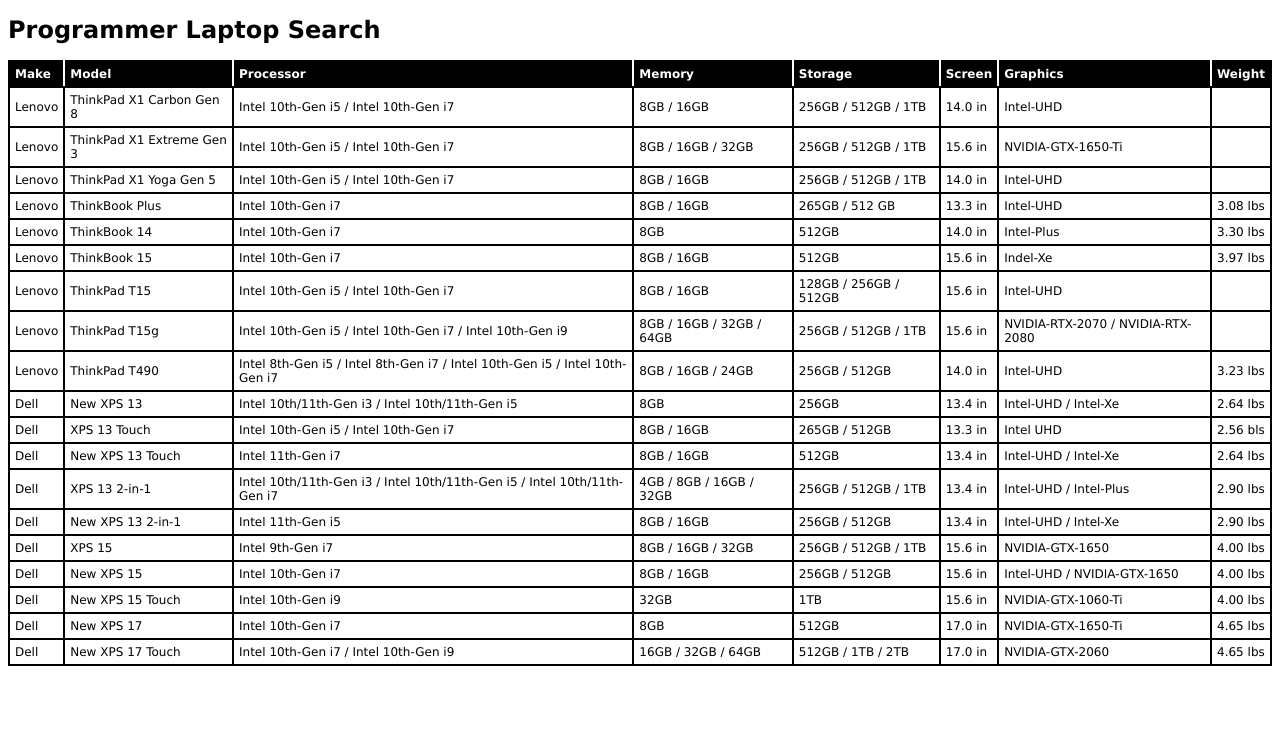
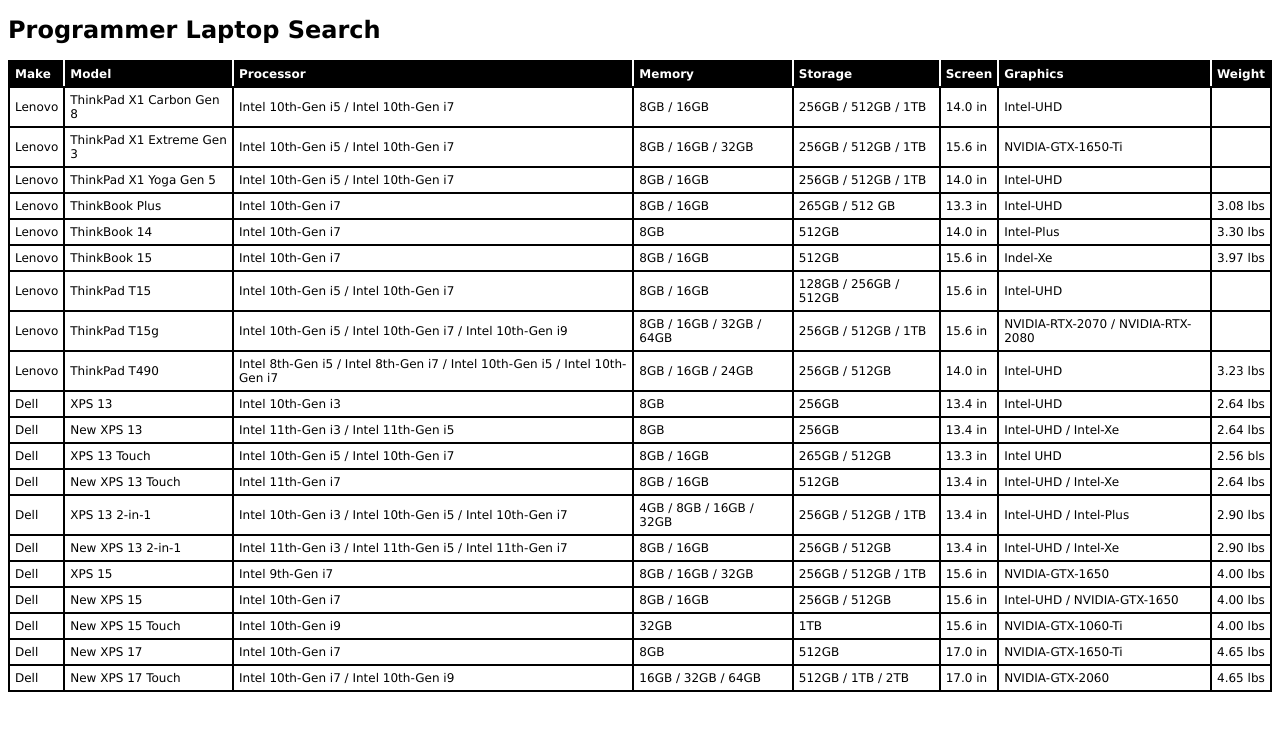
Before and after one commit to brainary/laptop-search, a Jekyll site: the page built from index.html, in a window 1280 px wide. Shown: the top 731 px of the page. Built offline with Jekyll 4.4.1, drawn with Linux system fonts in a browser that asks for light colours.

Commit message:
Fix of Dell machines

```diff
--- a/_data/laptops.yml
+++ b/_data/laptops.yml
@@ -1,4 +1,3 @@
-
 - model: ThinkPad X1 Carbon Gen 8
   make: Lenovo
   processor:
@@ -146,11 +145,24 @@
     - Intel-UHD
   weight: 3.23 lbs
 
+- model: XPS 13
+  make: Dell
+  processor:
+    - Intel 10th-Gen i3
+  memory:
+    - 8GB
+  storage:
+    - 256GB
+  screen: 13.4 in
+  graphics:
+    - Intel-UHD
+  weight: 2.64 lbs
+
 - model: New XPS 13
   make: Dell
   processor:
-    - Intel 10th/11th-Gen i3
-    - Intel 10th/11th-Gen i5
+    - Intel 11th-Gen i3
+    - Intel 11th-Gen i5
   memory:
     - 8GB
   storage:
@@ -195,9 +207,9 @@
 - model: XPS 13 2-in-1
   make: Dell
   processor:
-    - Intel 10th/11th-Gen i3
-    - Intel 10th/11th-Gen i5
-    - Intel 10th/11th-Gen i7
+    - Intel 10th-Gen i3
+    - Intel 10th-Gen i5
+    - Intel 10th-Gen i7
   memory:
     - 4GB
     - 8GB
@@ -216,7 +228,9 @@
 - model: New XPS 13 2-in-1
   make: Dell
   processor:
+    - Intel 11th-Gen i3
     - Intel 11th-Gen i5
+    - Intel 11th-Gen i7
   memory:
     - 8GB
     - 16GB
```
